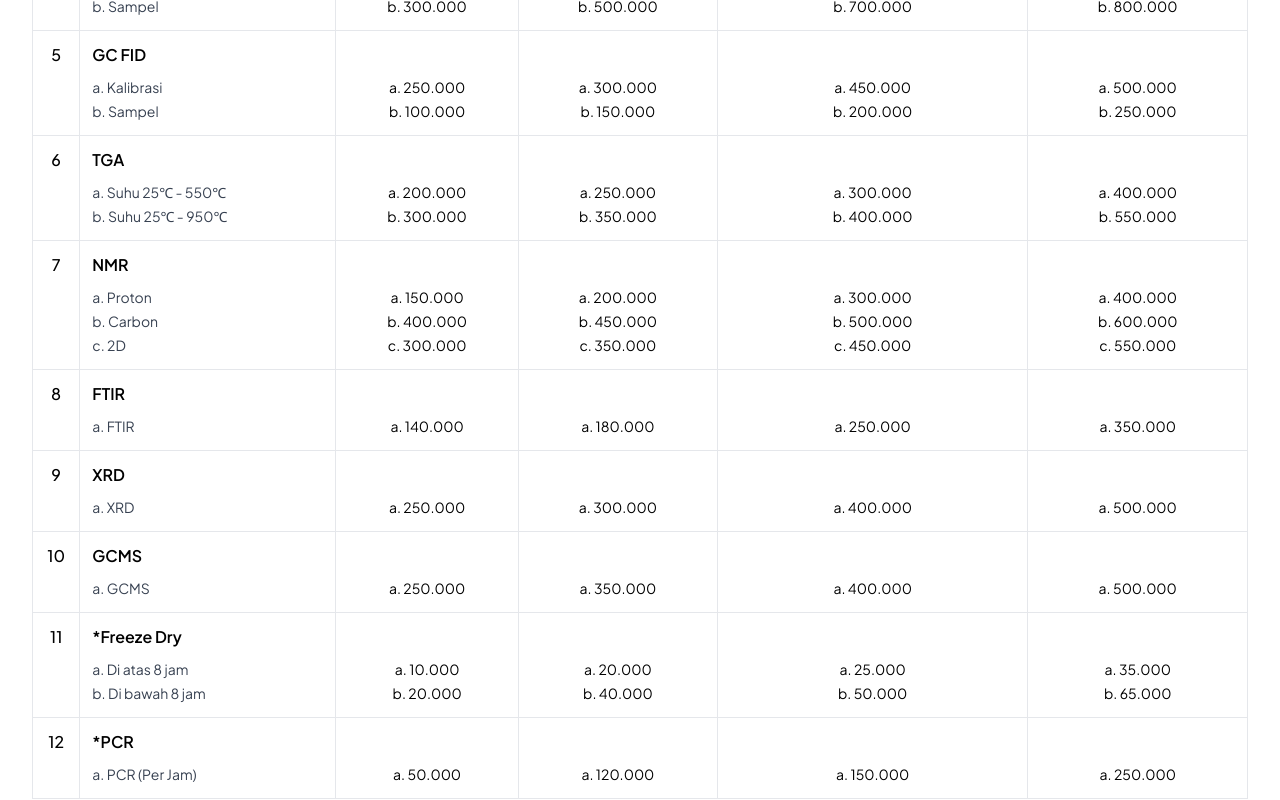
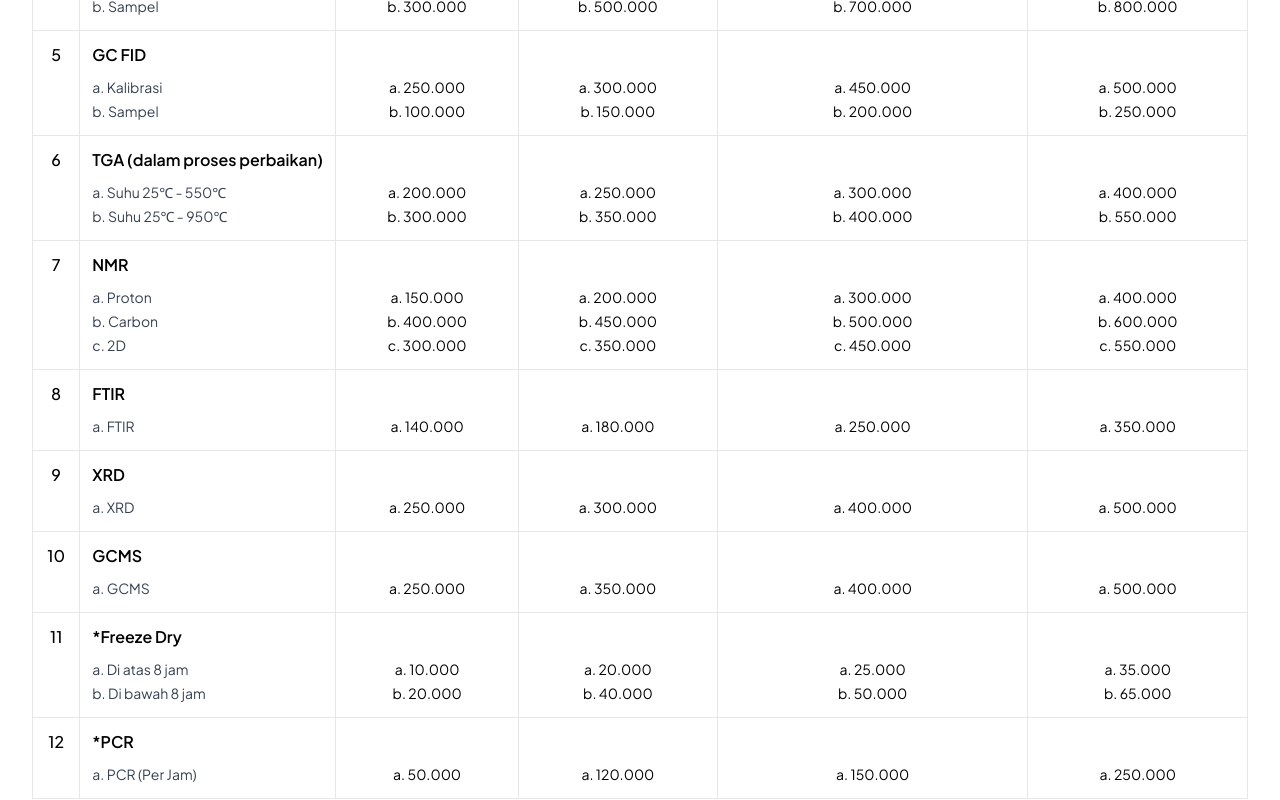
Before and after one commit to fikriymnn/lki_upi, a Next.js app: page /analisis in a window 1280 px wide. Shown: the part 1540-2340 px from the top of the page. Built offline with nearby package versions, Linux system fonts and the light colour scheme; no server answers.

Commit message:
update content

```diff
--- a/src/app/(guest)/analisis/page.jsx
+++ b/src/app/(guest)/analisis/page.jsx
@@ -179,7 +179,7 @@ const Analisis = () => {
       ],
     },
     {
-      alatPengukuran: "TGA",
+      alatPengukuran: "TGA (dalam proses perbaikan)",
       jenisPengukuran: [
         {
           jenis: "a. Suhu 25℃ - 550℃",
--- a/src/components/FooterCustom.jsx
+++ b/src/components/FooterCustom.jsx
@@ -54,7 +54,7 @@ function FooterCustom() {
             </div>
             <div className="flex items-center gap-2 text-xs text-zinc-400">
               <Phone size={14} className="text-red-700" />
-              (022) 2013163
+              +62 851-6885-1789
             </div>
             <div className="flex items-center gap-2 text-xs text-zinc-400">
               <Mail size={14} className="text-red-700" />
```
